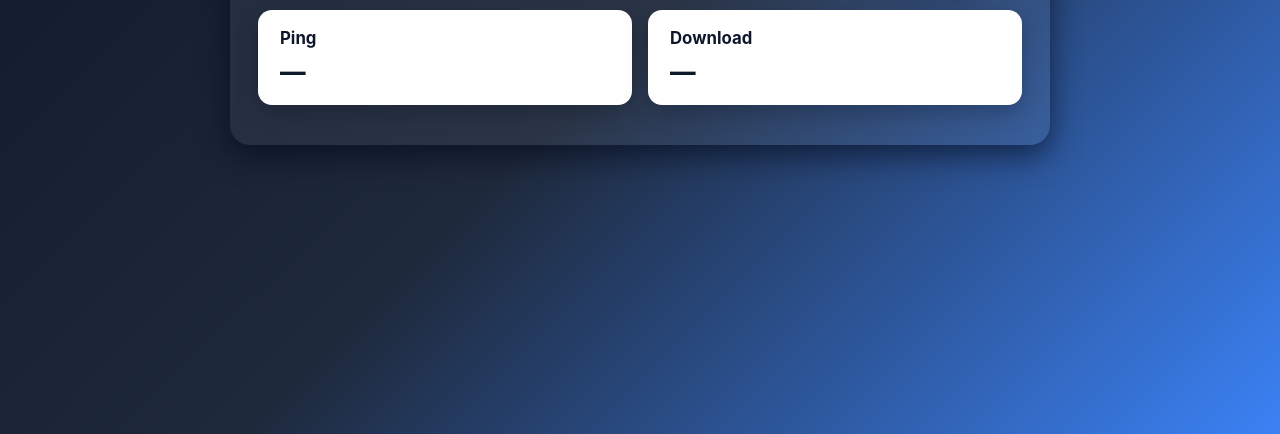
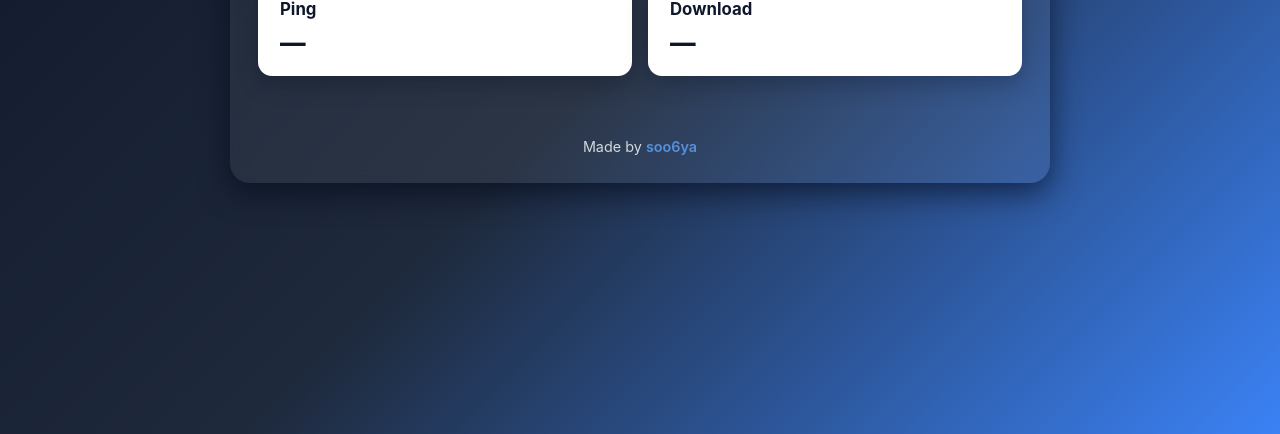
Before and after one commit to soo6ya/internet-speed-test, a plain HTML site: page index.html in a window 1280 px wide. Shown: the part 366-800 px from the top of the page. Drawn offline with Linux system fonts and the light colour scheme.

Commit message:
Update index.html

```diff
--- a/index.html
+++ b/index.html
@@ -27,6 +27,9 @@
       box-shadow: 0 10px 30px rgba(2,6,23,0.6);
       backdrop-filter: blur(8px);
       color: #fff;
+      display: flex;
+      flex-direction: column;
+      gap: 20px;
     }
 
     header { display:flex; align-items:center; justify-content:space-between; gap:16px; flex-wrap:wrap; }
@@ -51,7 +54,7 @@
     .results {
       display:flex;
       gap:16px;
-      margin-top:22px;
+      margin-top:12px;
       align-items:stretch;
       flex-wrap:wrap;
     }
@@ -81,6 +84,22 @@
 
     .error { color:#ffb4b4; margin-top:12px; font-weight:600; }
     .muted { opacity:.85; font-size:0.95rem }
+
+    /* Credits */
+    .credits {
+      text-align: center;
+      font-size: 0.9rem;
+      opacity: 0.8;
+      margin-top: 10px;
+    }
+    .credits a {
+      color: #60a5fa;
+      text-decoration: none;
+      font-weight: 600;
+    }
+    .credits a:hover {
+      text-decoration: underline;
+    }
   </style>
 </head>
 <body>
@@ -105,6 +124,10 @@
     </div>
 
     <div id="error" class="error" role="alert" aria-hidden="true"></div>
+
+    <div class="credits">
+      Made by <a href="https://instagram.com/soo6ya_" target="_blank">soo6ya</a>
+    </div>
   </section>
 
   <script>
```
